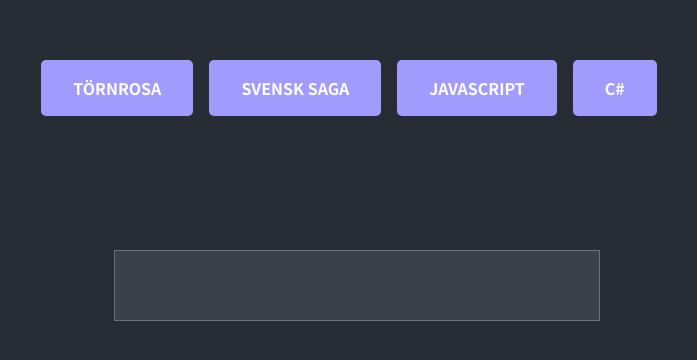
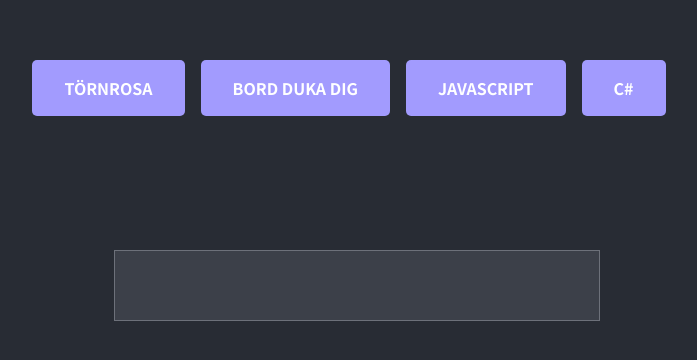
Before and after one commit to matst80/code-typing-test, a React (Create React App) app: page / in a window 1280 px wide. Shown: the part 210-570 px from the top of the page, without its empty margins (283-980 px from the left). Built offline with nearby package versions, Linux system fonts and the light colour scheme.

Commit message:
update texts and menu

```diff
--- a/src/App.tsx
+++ b/src/App.tsx
@@ -12,9 +12,9 @@
     shouldShuffle: false,
   },
   {
-    title: "Svensk saga",
+    title: "Bord duka dig",
     input:
-      "När hon svarade att hon ingenting fått blev skräddaren arg och körde ut sin son från hemmet".split(
+      "Den ädste sonen kom i lära hos en snickare och när hans läroår var slut fick han ett litet bord av sin arbetsgivare".split(
         " "
       ),
     shouldShuffle: false,
```
